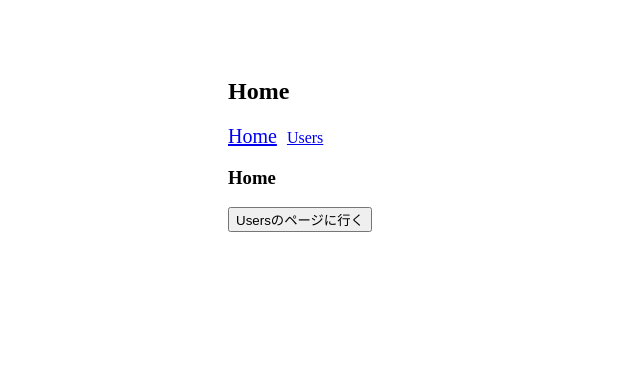
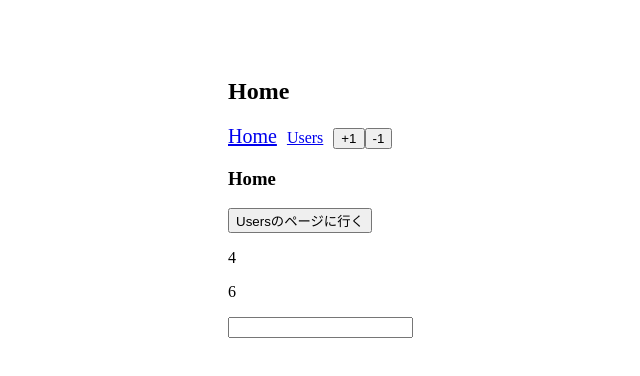
Before and after one commit to akadashiso/udemy-vuejs, a Vue app: page / in a window 1280 px wide. Shown: the top 376 px of the page, without its empty margins (62-702 px from the left). Built offline with nearby package versions, Linux system fonts and the light colour scheme.

Commit message:
[Finish]Section14 : Vuexを使って大規模なプロジェクトに備える

```diff
--- a/package.json
+++ b/package.json
@@ -10,7 +10,8 @@
   "dependencies": {
     "core-js": "^3.6.5",
     "vue": "^2.6.11",
-    "vue-router": "^3.5.1"
+    "vue-router": "^3.5.1",
+    "vuex": "^3.6.2"
   },
   "devDependencies": {
     "@vue/cli-plugin-babel": "~4.5.0",
--- a/src/main.js
+++ b/src/main.js
@@ -1,10 +1,12 @@
 import Vue from 'vue';
 import App from './App.vue';
 import router from "./router";
+import store from "./store";
 
 Vue.config.productionTip = false;
 
 new Vue({
   router,
+  store,
   render: h => h(App),
 }).$mount('#app');
--- /dev/null
+++ b/src/store/actions.js
@@ -0,0 +1,5 @@
+export default {
+    updateMessage({commit}, newMessage) {
+      commit("updateMessage", newMessage);
+    }
+  };
--- /dev/null
+++ b/src/store/getters.js
@@ -0,0 +1,3 @@
+export default {
+    message: state => state.message
+  };
--- /dev/null
+++ b/src/store/index.js
@@ -0,0 +1,20 @@
+import Vue from 'vue';
+import Vuex from 'vuex';
+import count from "./modules/count";
+import getters from "./getters";
+import mutations from "./mutations";
+import actions from "./actions";
+
+Vue.use(Vuex);
+
+export default new Vuex.Store({
+  state: {
+    message: ""
+  },
+  getters,
+  mutations,
+  actions,
+  modules: {
+    count
+  }
+});
--- /dev/null
+++ b/src/store/modules/count.js
@@ -0,0 +1,30 @@
+const state = {
+  count: 2,
+};
+const getters = {
+  doubleCount: state => state.count * 2,
+  tripleCount: state => state.count * 3,
+};
+const mutations = {
+  increment(state, number) {
+    state.count += number;
+  },
+  decrement(state, number) {
+    state.count -= number;
+  }
+};
+const actions = {
+  increment({ commit }, number) {
+    commit("increment", number);
+  },
+  decrement({ commit }, number) {
+    commit("decrement", number);
+  }
+};
+export default {
+  namespaced: true,
+  state,
+  getters,
+  mutations,
+  actions
+}
--- /dev/null
+++ b/src/store/mutations.js
@@ -0,0 +1,5 @@
+export default {
+    updateMessage(state, newMessage) {
+      state.message = newMessage;
+    }
+  };
--- a/src/views/HeaderHome.vue
+++ b/src/views/HeaderHome.vue
@@ -13,8 +13,19 @@
       exact
       class="link"
     >Users</router-link>
+    <button @click="increment(2)">+1</button>
+    <button @click="decrement(2)">-1</button>
   </nav>
 </template>
+
+<script>
+import { mapActions } from "vuex";
+export default {
+ methods: {
+   ...mapActions("count", ["increment", "decrement"]),
+ }
+};
+</script>
 
 <style scoped>
 .link {
--- a/src/views/Home.vue
+++ b/src/views/Home.vue
@@ -2,11 +2,30 @@
   <div>
     <h3>Home</h3>
     <button @click="toUsers">Usersのページに行く</button>
+    <p>{{ doubleCount }}</p>
+    <p>{{ tripleCount }}</p>
+    <input
+      type="text"
+      v-model="message"
+    >
+    <p>{{ message }}</p>
   </div>
 </template>
 
 <script>
+import { mapGetters } from "vuex";
 export default {
+  computed: {
+    ...mapGetters("count", ["doubleCount", "tripleCount"]),
+  message: {
+      get() {
+        return this.$store.getters.message;
+      },
+      set(value) {
+        this.$store.dispatch("updateMessage", value);
+      }
+    }
+  },
   methods: {
     toUsers() {
       this.$router.push({
```
Also changed, not shown: 1 other file (tests, documents, lock files or other folders).
